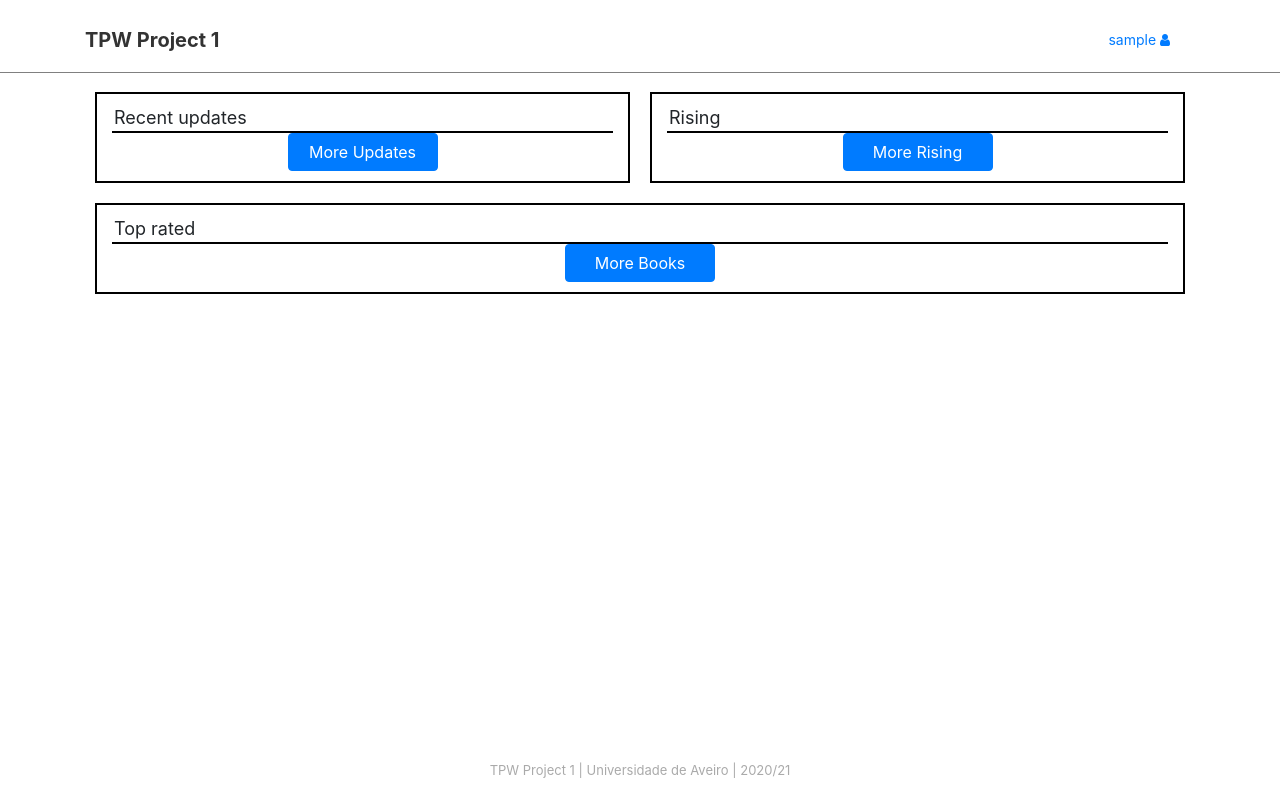
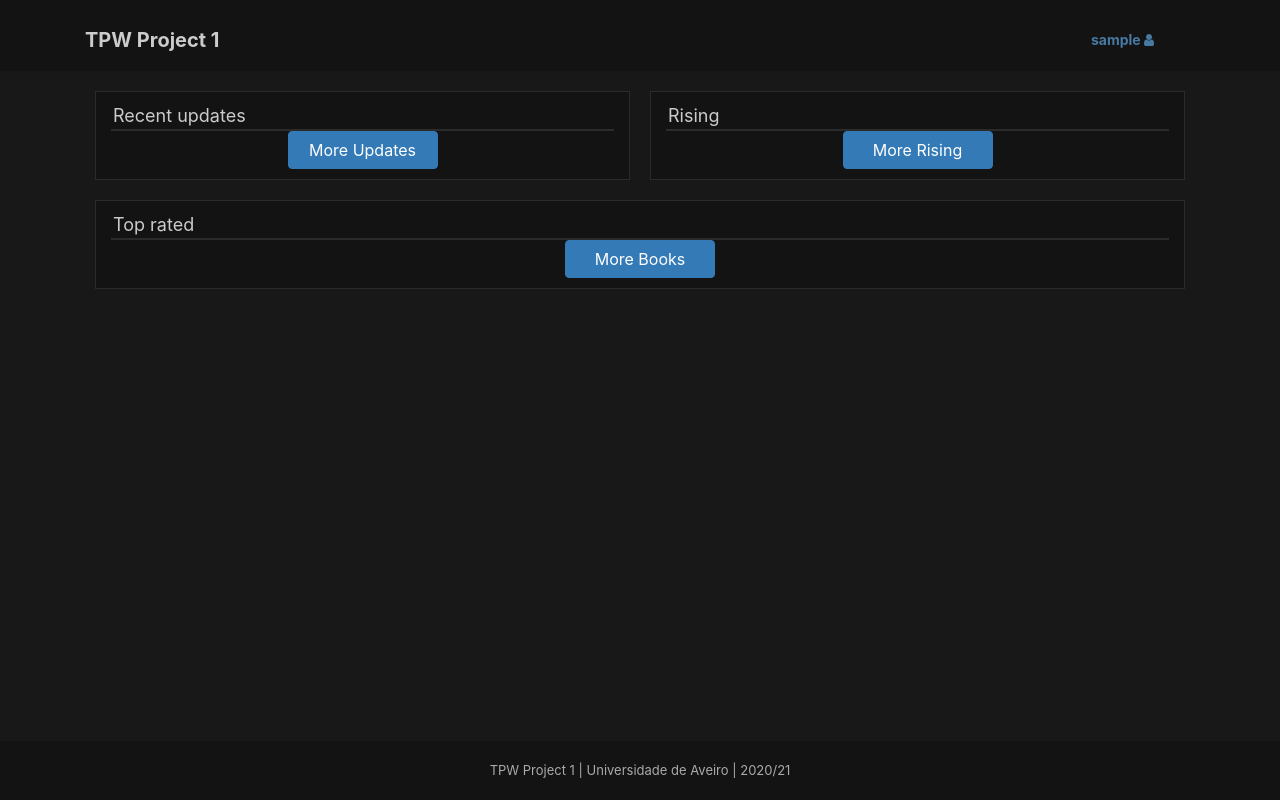
Before and after one commit to Dioben/TPW01, a Django app: page / in a window 1280 px wide. Run offline with Django 3.2, Linux system fonts and the light colour scheme; the visitor is signed in with stand-in values (Sample User, id 1); data comes from the database, SQL or seed files in the repository; data that the repository does not hold is empty; some libraries are stand-ins or nearby versions.

Commit message:
CSS changes (login left)

```diff
--- a/app/static/css/css.css
+++ b/app/static/css/css.css
@@ -1,7 +1,9 @@
 body {
+    color: #CBCBCB;
     display: flex;
     flex-direction: column;
     height: 100vh;
+    background-color: #181818;
 }
 
 #content {
@@ -11,18 +13,19 @@ body {
 
 .separator {
     height: 2px;
-  background-color: black;
+    background-color: #2b2b2b;
 }
 
 .separator-thin {
     height: 1px;
-  background-color: darkgrey;
+    background-color: #2b2b2b;
 }
 
 .container-custom {
     padding: 10px 15px 10px 15px;
-  border: 2px solid black;
+    border: 1px solid #2b2b2b;
     margin: 10px;
+    background-color: #131313;
 }
 
 .list-button > a {
@@ -63,7 +66,7 @@ body {
 
 .list-content > div > div > .col a:first-of-type {
     font-size: medium;
-  color: black;
+    color: #CBCBCB;
 }
 
 .list-content > div > div > .col > a {
@@ -71,9 +74,10 @@ body {
 }
 
 .navbar.navbar-light.navbar-expand-md.navigation-clean-search {
-  box-shadow: 0 1px grey;
+    /*box-shadow: 0 1px grey;
     padding-top: 0px;
-  padding-bottom: 1px;
+    padding-bottom: 1px;*/
+    padding: 0;
 }
 
 .tpw-header-search {
@@ -176,18 +180,97 @@ body {
     display: none;
 }
 
+.navbar.navbar-light.navbar-expand-md.navigation-clean-button {
+    background-color: #131313;
+    color: #CBCBCB;
+    /*box-shadow: 0 1px grey;
+    padding-top: 0px;
+    padding-bottom: 1px;*/
+}
 
+.dropdown-menu {
+    background-color: #2e343b;
+}
 
+.dropdown-item {
+    color: #aaafb7;
+}
 
+.dropdown-item:hover {
+    background-color: #1d1d1d;
+    color: #aaafb7;
+}
 
+.dropdown-divider {
+    border-top: 1px solid #595a5c;
+}
 
+.login {
+    color: #477AA2;
+    font-weight: bold;
+}
 
+.nav-tabs .nav-link.active {
+    background-color: #55616f;
+    border-color: #55616f #55616f #2b2b2b;
+    color: white;
+}
 
+.nav-tabs .nav-link {
+    color: #CBCBCB;
+}
 
+.nav-tabs .nav-link:hover {
+    border-color: #55616f #55616f #2b2b2b;
+}
 
+.nav-tabs {
+    border-bottom: 0px;
+}
 
+.form-control {
+    background-color: #222222;
+    color: white;
+    border: 1px solid black;
+}
 
+.form-control:focus {
+    background-color: #222222;
+    color: white;
+    border: 1px solid black;
+}
 
+.page-link {
+    background-color: #181818;
+    color: #CBCBCB;
+    border: 1px solid #646464;
+}
+
+.page-link:hover {
+    color: black;
+    background-color: #646464;
+    border-color: #646464;
+}
+
+.page-item.active .page-link {
+    background-color: #5e738b;
+    border-color: #646464;
+}
+
+.page-item.disabled .page-link {
+    background-color: #181818;
+    color: #808080;
+    border-color: #646464;
+}
+
+.btn-primary {
+    background-color: #337ab7;
+    border-color: #337ab7;
+}
+
+a {
+    color: #26709d;
+}
 
 
 
@@ -200,7 +283,7 @@ body {
 
 .footer-basic {
     padding: 40px 0;
-    background-color: #ffffff;
+    background-color: #131313;
     color: #4b4c4d;
 }
 
@@ -232,7 +315,7 @@ body {
     padding-bottom: 25px;
 }
 
-.footer-basic .social>a {
+.footer-basic .social > a {
     font-size: 24px;
     width: 40px;
     height: 40px;
@@ -246,7 +329,7 @@ body {
     opacity: 0.75;
 }
 
-.footer-basic .social>a:hover {
+.footer-basic .social > a:hover {
     opacity: 0.9;
 }
 
@@ -340,7 +423,7 @@ body {
     margin-bottom: 0;
 }
 
-@media (min-width:768px) {
+@media (min-width: 768px) {
     .navigation-clean-button {
         padding-top: 1rem;
     }
@@ -352,7 +435,8 @@ body {
 }
 
 .navigation-clean-button .navbar-brand:hover {
-    color: #222;
+    /*color: #222;*/
+    color: #f0f0f0;
 }
 
 .navigation-clean-button.navbar-dark .navbar-brand:hover {
@@ -398,7 +482,7 @@ body {
 }
 
 .navigation-clean-button .navbar-nav a.active,
-.navigation-clean-button .navbar-nav>.show>a {
+.navigation-clean-button .navbar-nav > .show > a {
     background: none;
     box-shadow: none;
 }
@@ -427,7 +511,7 @@ body {
     background-color: transparent;
 }
 
-.navigation-clean-button .navbar-nav>li>.dropdown-menu {
+.navigation-clean-button .navbar-nav > li > .dropdown-menu {
     margin-top: -5px;
     box-shadow: 0 4px 8px rgba(0, 0, 0, .1);
     background-color: #fff;
@@ -438,22 +522,22 @@ body {
 .navigation-clean-button .dropdown-menu .dropdown-item {
     line-height: 2;
     font-size: 14px;
-    color: #37434d;
+    /*color: #37434d;*/
 }
 
 .navigation-clean-button .dropdown-menu .dropdown-item:focus,
 .navigation-clean-button .dropdown-menu .dropdown-item:hover {
-    background: #eee;
-    color: inherit;
+    /*background: #eee;
+    color: inherit;*/
 }
 
-@media (max-width:767px) {
+@media (max-width: 767px) {
     .navigation-clean-button .navbar-nav .show .dropdown-menu {
         box-shadow: none;
     }
 }
 
-@media (max-width:767px) {
+@media (max-width: 767px) {
     .navigation-clean-button .navbar-nav .show .dropdown-menu .dropdown-item {
         color: #37434d;
         padding-top: 12px;
@@ -486,7 +570,7 @@ body {
     background-color: transparent;
 }
 
-.navigation-clean-button.navbar-dark .navbar-nav>li>.dropdown-menu {
+.navigation-clean-button.navbar-dark .navbar-nav > li > .dropdown-menu {
     background-color: #1f2021;
 }
 
@@ -500,7 +584,7 @@ body {
     background: #363739;
 }
 
-@media (max-width:767px) {
+@media (max-width: 767px) {
     .navigation-clean-button.navbar-dark .navbar-nav .show .dropdown-menu .dropdown-item {
         color: #fff;
     }
@@ -586,7 +670,7 @@ body {
 }
 
 .navigation-clean-search .navbar-nav a.active,
-.navigation-clean-search .navbar-nav>.show>a {
+.navigation-clean-search .navbar-nav > .show > a {
     background: none;
     box-shadow: none;
 }
@@ -648,7 +732,7 @@ body {
     transition: border-bottom-color 0.3s;
 }
 
-@media (max-width:767px) {
+@media (max-width: 767px) {
     .navigation-clean-search .form-inline .search-field {
         display: inline-block;
         width: 80%;
--- a/app/templates/book.html
+++ b/app/templates/book.html
@@ -29,7 +29,7 @@
         </div>
     </div>
     <div class="m-3">
-        Lorem ipsum dolor sit amet, consectetur adipiscing elit. Nulla massa dolor, ullamcorper a velit a, ultrices fringilla justo. Nulla ac massa a velit luctus rutrum sit amet eu nisi. Nulla lacinia id urna dapibus facilisis. Sed ut turpis eget massa molestie euismod. Cras sollicitudin lacus non blandit viverra. Phasellus ut lacus non elit porttitor bibendum ultrices malesuada purus. Sed eu venenatis sem. Nulla suscipit, arcu ut porttitor volutpat, felis sem convallis lectus, et eleifend lorem dolor ac ex. Nullam in molestie ligula. Cras vitae mi porta, sagittis nunc et, fringilla metus. Fusce in enim ac leo luctus consectetur non a tellus. Vivamus vulputate eros molestie lacus dapibus efficitur.
+        {{ book.description }}
     </div>
     <div class="col-xl-12 offset-xl-0">
         <div class="container-custom">
--- a/app/templates/layout.html
+++ b/app/templates/layout.html
@@ -21,15 +21,13 @@
 
             <span class="actions">
                 {% block user %}
-
                     {% if user.is_authenticated %}
-
                     <div class="btn-group">
-          <button type="button" class="btn btn-link dropdown-toggle btn-sm" data-toggle="dropdown" aria-haspopup="true" aria-expanded="false">
+                      <button type="button" class="btn btn-link dropdown-toggle btn-sm login" data-toggle="dropdown" aria-haspopup="true" aria-expanded="false">
                         {{ user.username }} <i class="fa fa-user"></i>
                       </button>
                       <div class="dropdown-menu dropdown-menu-right">
-            <button class="dropdown-item" type="button">Profile</button>
+                        <a class="dropdown-item" type="button" href="/profile/">Profile</a>
                         <div class="dropdown-divider"></div>
                           <form action="/logout/" method="post">
                               {% csrf_token %}
```
Also changed, not shown: app/templates/user.html (+0 -16 lines). Lines whose indentation alone changed are shown as unchanged.
